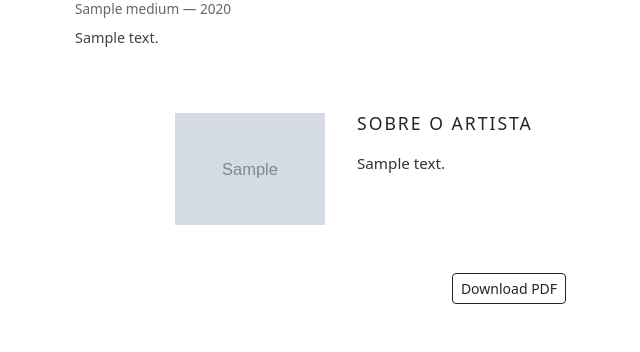
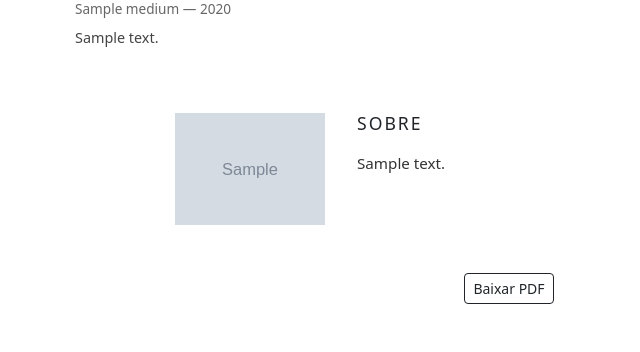
Before and after one commit to h3nnn4n/neo-personal-website, a Django app: template website/app/templates/portfolio.html in a window 1280 px wide. Shown: the part 970-1322 px from the top of the page, without its empty margins (131-771 px from the left). Run offline with Django 4.2, Linux system fonts and the light colour scheme; the template is opened without the code that fills it: most values are stand-ins (such as "Sample title", 1, 10 or a date in 2020); grey boxes marked "Sample" are stand-in pictures.

Commit message:
Translation

```diff
--- a/website/app/templates/portfolio.html
+++ b/website/app/templates/portfolio.html
@@ -123,16 +123,16 @@
 
 <div class="portfolio-bio">
   {% if bio_photo_url %}
-  <img src="{{ bio_photo_url }}" alt="Artist photo">
+  <img src="{{ bio_photo_url }}" alt="Foto do artista">
   {% endif %}
   <div class="text-area">
-    <h2>Sobre o artista</h2>
+    <h2>Sobre</h2>
     <div class="text">{{ bio }}</div>
   </div>
 </div>
 
 <div class="portfolio-pdf-link">
-  <a href="{% url 'portfolio_pdf' %}" class="btn btn-outline-dark btn-sm">Download PDF</a>
+  <a href="{% url 'portfolio_pdf' %}" class="btn btn-outline-dark btn-sm">Baixar PDF</a>
 </div>
 
 {% endblock %}
--- a/website/app/templates/portfolio_print.html
+++ b/website/app/templates/portfolio_print.html
@@ -1,5 +1,5 @@
 <!DOCTYPE html>
-<html lang="en">
+<html lang="pt-BR">
 <head>
   <meta charset="utf-8">
   <style>
@@ -186,7 +186,7 @@
   <div class="page cover">
     <h1>{{ title }}</h1>
     <div class="line"></div>
-    <div class="subtitle">Portfolio</div>
+    <div class="subtitle">Portfólio</div>
   </div>
 
   <!-- Statement -->
@@ -224,7 +224,7 @@
       {% endif %}
     </div>
     <div class="text-area">
-      <h2>About the Artist</h2>
+      <h2>Sobre</h2>
       <div class="text">{{ bio }}</div>
     </div>
   </div>
```
